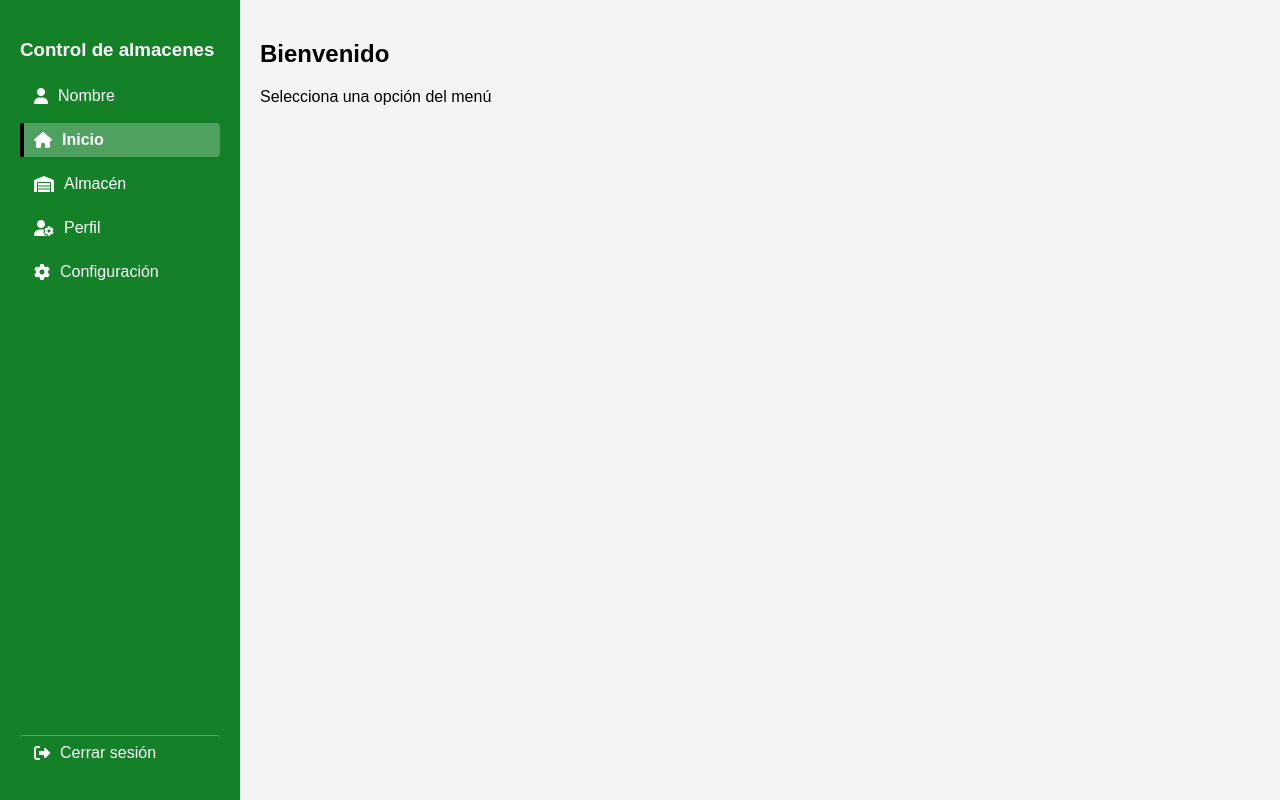
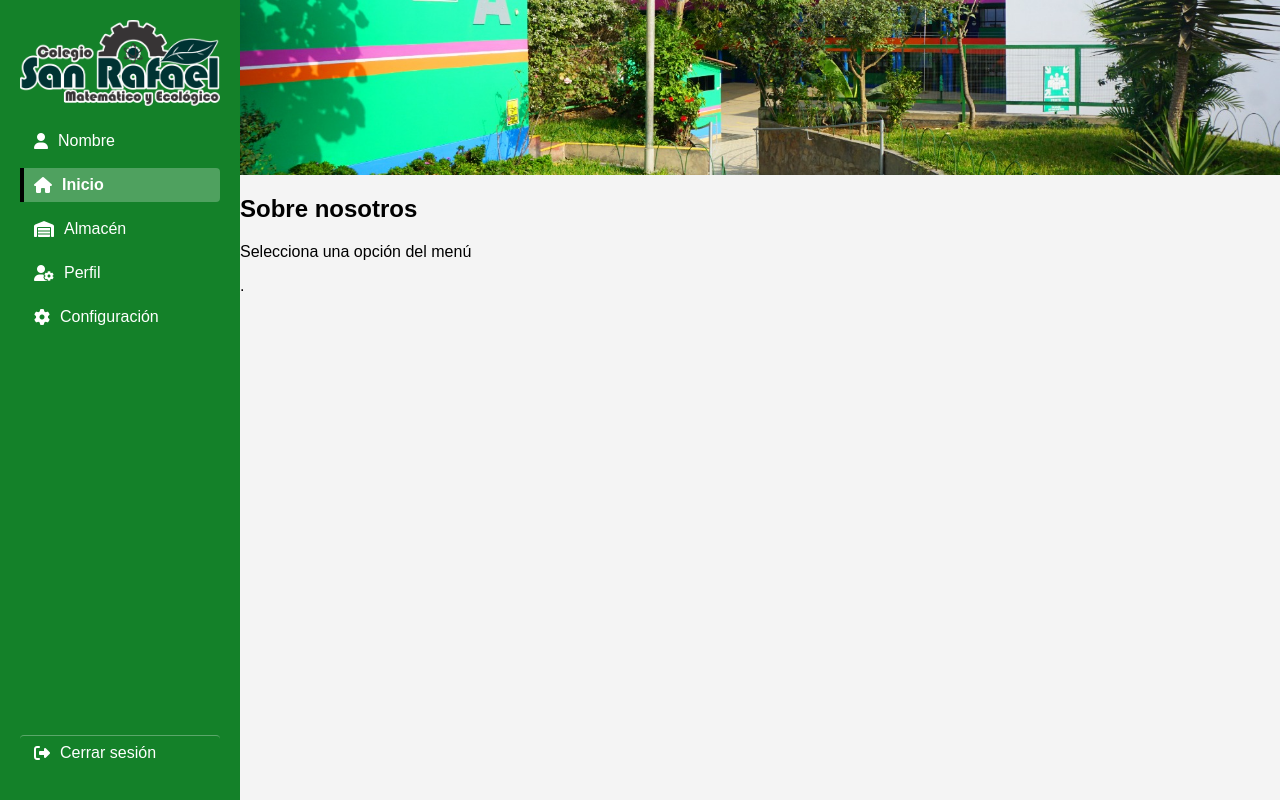
Before and after one commit to MauricioRoMenacho/SR_portal, a Python web app: template templates/home.html in a window 1280 px wide. Run offline with Jinja, Linux system fonts and the light colour scheme; the template is opened without the code that fills it, so the values that code supplies are empty.

Commit message:
Estilo de home
.

```diff
--- a/css/home.css
+++ b/css/home.css
@@ -75,6 +75,17 @@ body {
   /* Contenido derecho */
   .content {
     flex: 1;
-    padding: 20px;
+    padding: 0px;
     background-color: #f4f4f4;
   }
+  .banner {
+    width: 100%;
+    height: 175px;   /* área visible */
+    overflow: hidden;
+  }
+
+  .banner img {
+    width: 100%;
+    height: auto;    /* mantiene tamaño real */
+    transform: translateY(-260px); /* 🔴 MUEVES POR PX */
+  }
--- a/templates/home.html
+++ b/templates/home.html
@@ -16,8 +16,7 @@
 
     <!-- Menú izquierdo -->
     <div class="menu">
-      <h3>Control de almacenes</h3>
-
+      <img src = "../imagenes/LPOGO ACTUALIUZAFDO.png" img> <br>
       <!-- Opciones del menú -->
       <div class="menu-links">
         <a href="#">
@@ -49,8 +48,12 @@
 
     <!-- Contenido derecho -->
     <div class="content">
-      <h2>Bienvenido</h2>
-      <p>Selecciona una opción del menú</p>
+        <div class="banner">
+            <img src="../imagenes/RAMPA.jpeg" alt="Banner">
+          </div>
+      <h2>Sobre nosotros</h2>
+      <p>   Selecciona una opción del menú</p>
+      <p>   .</p>
     </div>
 
   </div>
```
